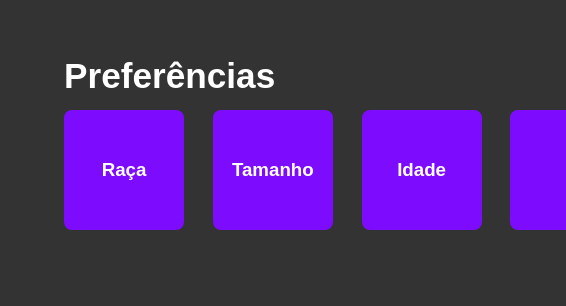
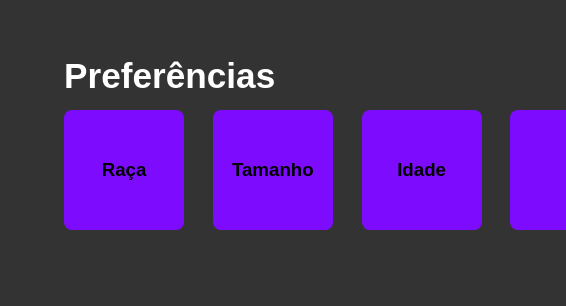
Before and after one commit to Nwbyy/meu-site, a plain HTML site: page index.html in a window 1280 px wide. Shown: the part 444-750 px from the top of the page, 0-566 px from the left. Drawn offline with Linux system fonts and the light colour scheme.

Commit message:
hdfghdfgdhfb

```diff
--- a/css/estilo.css
+++ b/css/estilo.css
@@ -86,7 +86,7 @@
     }
     main .techs .cards-container .card{
     width: 120px;
-    text-decoration-color: black;
+    color: black;
     height: 120px;
     padding: 10px;
     background-color: #7d0cff;
```
